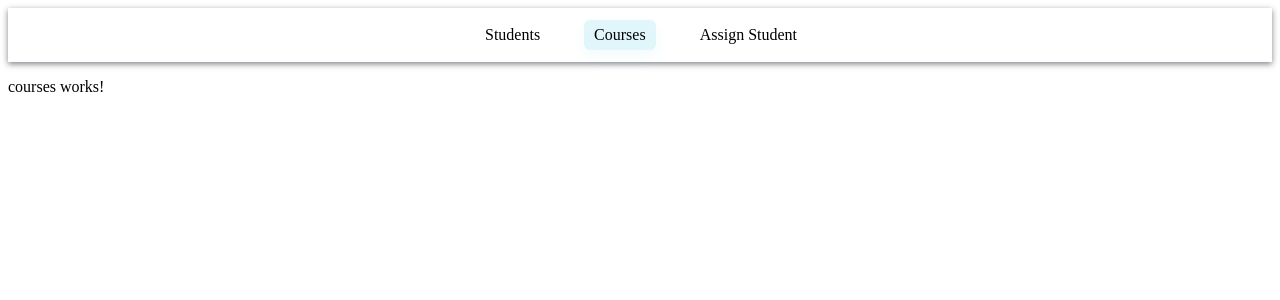
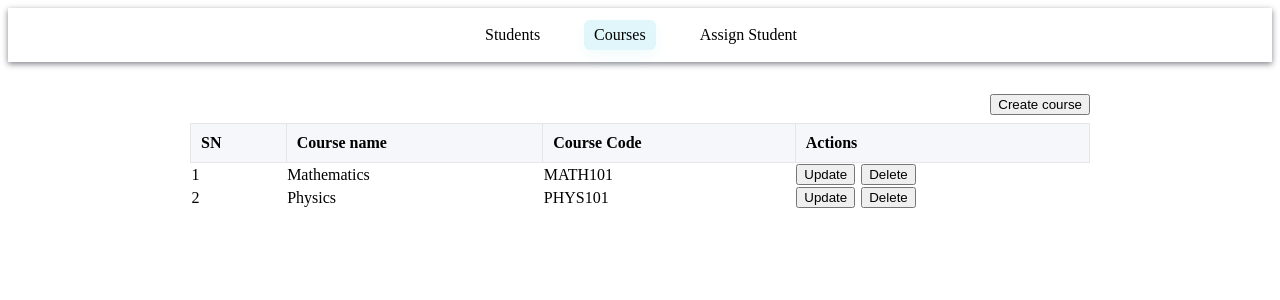
Before and after one commit to adnan-bin-wahid/Angular19-CourseAssignment, an Angular app in the folder student-course-Assignment/: page /courses in a window 1280 px wide. Shown: the top 300 px of the page. Built offline with nearby package versions, Linux system fonts and the light colour scheme.

Commit message:
course functionality done

```diff
--- a/student-course-Assignment/src/app/app.routes.ts
+++ b/student-course-Assignment/src/app/app.routes.ts
@@ -5,6 +5,7 @@ import { StudentsComponent } from './components/students/students.component';
 import { CoursesComponent } from './components/courses/courses.component';
 import { AssignStudentsComponent } from './components/assign-students/assign-students.component';
 import { CreateStudentComponent } from './components/students/create-student.component';
+import { CreateCourseComponent } from './components/courses/create-course/create-course.component';
 
 export const routes: Routes = [
   { path: '', redirectTo: 'students', pathMatch: 'full' },
@@ -12,5 +13,6 @@ export const routes: Routes = [
   { path: 'create-student', component: CreateStudentComponent },
   { path: 'courses', component: CoursesComponent },
   { path: 'assigned', component: AssignStudentsComponent },
-  { path: '**', redirectTo: 'students' }
+  { path: 'create-course', component: CreateCourseComponent},
+  { path: '**', redirectTo: 'students' },
 ];
--- a/student-course-Assignment/src/app/components/courses/courses.component.css
+++ b/student-course-Assignment/src/app/components/courses/courses.component.css
@@ -0,0 +1,14 @@
+.course-page{max-width:900px;margin:20px auto;padding:12px}
+.actions{text-align:right;margin-bottom:8px}
+.courses-table{width:100%;border-collapse:collapse;background:#fff}
+.courses-table th,.students-table td{padding:10px;border:1px solid #e6e6e6;text-align:left}
+.courses-table th{background:#f5f7fa}
+.courses-table button{margin-right:6px}
+
+/* modal */
+.modal-backdrop{position:fixed;inset:0;background:rgba(0,0,0,0.45);display:flex;align-items:center;justify-content:center}
+.modal{background:#fff;padding:18px;border-radius:8px;min-width:320px;box-shadow:0 8px 30px rgba(2,6,23,0.4)}
+.modal label{display:block;margin-bottom:10px}
+.modal input{width:100%;padding:8px;margin-top:6px}
+.modal-actions{text-align:right}
+.modal-actions button{margin-left:8px}
--- a/student-course-Assignment/src/app/components/courses/courses.component.html
+++ b/student-course-Assignment/src/app/components/courses/courses.component.html
@@ -1 +1,46 @@
-<p>courses works!</p>
+<section class="course-page">
+    <div class="actions">
+        <button (click)="create()">Create course</button>
+    </div>
+
+    <table class="courses-table">
+        <thead>
+            <tr>
+                <th>SN</th>
+                <th>Course name</th>
+                <th>Course Code</th>
+                <th>Actions</th>
+            </tr>
+        </thead>
+        <tbody>
+            <tr *ngFor="let c of courses$ | async; let i = index">
+                <td>{{ i + 1 }}</td>
+                <td>{{ c.name }}</td>
+                <td>{{ c.courseCode }}</td>
+                <td>
+                    <button (click)="edit(c)">Update</button>
+                    <button (click)="delete(c.id)">Delete</button>
+                </td>
+            </tr>
+    </table>
+
+</section>
+
+<!-- Edit modal -->
+<div class="modal-backdrop" *ngIf="editing">
+    <div class="modal" *ngIf="editModel">
+        <h3>Edit course</h3>
+        <label>
+            Name
+            <input [(ngModel)]="editModel.name" />
+        </label>
+        <label>
+            Course Code
+            <input [(ngModel)]="editModel.courseCode" />
+        </label>
+        <div class="modal-actions">
+            <button (click)="saveEdit()">Update</button>
+            <button (click)="closeModal()">Cancel</button>
+        </div>
+    </div>
+</div>
--- a/student-course-Assignment/src/app/components/courses/courses.component.ts
+++ b/student-course-Assignment/src/app/components/courses/courses.component.ts
@@ -1,11 +1,53 @@
+import { CommonModule } from '@angular/common';
 import { Component } from '@angular/core';
+import { FormsModule } from '@angular/forms';
+import { Observable } from 'rxjs';
+import { Router } from '@angular/router';
+import { CourseService } from '../../services/course.service';
+import { Course } from '../../models/course';
 
 @Component({
   selector: 'app-courses',
-  imports: [],
+  imports: [CommonModule, FormsModule],
   templateUrl: './courses.component.html',
   styleUrls: ['./courses.component.css']
 })
+
 export class CoursesComponent {
+  courses$: Observable<Course[]>;
+  editing: boolean = false;
+  editModel: { id: number; name: string; courseCode: string } | null = null;
+
+
+  constructor(private courses: CourseService, private router: Router ){
+    this.courses$ = this.courses.courses;
+  }
+
+  create(){
+    this.router.navigate(['/create-course']);
+  }
+
+  delete(id: number){
+    if(!confirm('Delete this course?')) return;
+    this.courses.delete(id);
+  }
+
+  edit(c: Course){
+    this.editing = true;
+    this.editModel = { id: c.id, name: c.name, courseCode: c.courseCode };
+  }
+
+  closeModal(){
+    this.editing = false;
+    this.editModel = null;
+  }
+
+  async saveEdit(){
+    if(!this.editModel) return;
+    const { id, name, courseCode } = this.editModel;
+    if(!name.trim() || !courseCode.trim()) return;
+    this.courses.update(id, { name: name.trim(), courseCode: courseCode.trim() });
+    this.closeModal();
+  }
 
 }
--- /dev/null
+++ b/student-course-Assignment/src/app/components/courses/create-course/create-course.component.ts
@@ -0,0 +1,57 @@
+import { Component } from '@angular/core';
+import { CommonModule } from '@angular/common';
+import { FormsModule } from '@angular/forms';
+import { CourseService } from '../../../services/course.service';
+import { Router } from '@angular/router';
+
+@Component({
+  selector: 'app-create-course',
+  imports: [CommonModule, FormsModule],
+  template: `
+    <div class="create-form">
+      <h2>Create course</h2>
+      <form (ngSubmit)="submit()">
+        <label>
+          Name
+          <input name="name" [(ngModel)]="name" required />
+        </label>
+        <label>
+          Course Code
+          <input name="courseCode" [(ngModel)]="courseCode" required />
+        </label>
+        <div class="actions">
+          <button type="submit">Submit</button>
+          <button type="button" (click)="cancel()">Cancel</button>
+        </div>
+      </form>
+    </div>
+  `,
+  styles: [
+    `
+    .create-form{max-width:520px;margin:20px auto;padding:18px;border-radius:8px;background:#fff}
+    label{display:block;margin-bottom:12px}
+    input{display:block;width:100%;padding:8px;margin-top:6px}
+    .actions{margin-top:12px}
+    button{margin-right:8px}
+  `]
+})
+export class CreateCourseComponent {
+
+  name = '';
+  courseCode = '';
+
+  constructor(private courses: CourseService, private router: Router) {
+
+  }
+
+  submit() {
+    if (!this.name.trim() || !this.courseCode.trim()) return;
+    this.courses.add({ name: this.name.trim(), courseCode: this.courseCode.trim() });
+    this.router.navigate(['/courses']);
+  }
+
+  cancel(){
+    this.router.navigate(['/courses']);
+  }
+
+}
--- a/student-course-Assignment/src/app/components/students/students.component.ts
+++ b/student-course-Assignment/src/app/components/students/students.component.ts
@@ -15,12 +15,11 @@ import { Student } from '../../models/student';
 })
 export class StudentsComponent {
   students$: Observable<Student[]>;
-  // modal state
   editing: boolean = false;
   editModel: { id: number; name: string; rollNumber: string } | null = null;
 
   constructor(private students: StudentService, private router: Router) {
-    this.students$ = this.students.students$;
+    this.students$ = this.students.students;
   }
 
   create() {
--- /dev/null
+++ b/student-course-Assignment/src/app/services/course.service.ts
@@ -0,0 +1,34 @@
+import { Injectable } from '@angular/core';
+import { Course,COURSES } from '../models/course';
+import { BehaviorSubject } from 'rxjs';
+
+@Injectable({
+  providedIn: 'root'
+})
+export class CourseService {
+  private coursesSource = new BehaviorSubject<Course[]>([...COURSES]);
+  courses = this.coursesSource.asObservable();
+
+  getCurrent() {
+    return this.coursesSource.getValue();
+  }
+
+  add(course: Omit<Course, 'id'>){
+    const current = this.getCurrent();
+    const id = current.length ? Math.max(...current.map(c =>c.id)) +1 : 1;
+    const newCourse: Course = {id, ...course};
+    this.coursesSource.next([...current, newCourse]);
+    return newCourse;
+  }
+
+  update(id: number, updates: Partial<Course>){
+    const current = this.getCurrent().map(c => c.id === id ? { ...c, ...updates}: c);
+    this.coursesSource.next(current)
+  }
+
+  delete(id: number){
+    const current = this.getCurrent().filter(c => c.id !== id);
+    this.coursesSource.next(current)
+  }
+
+}
--- a/student-course-Assignment/src/app/services/student.service.ts
+++ b/student-course-Assignment/src/app/services/student.service.ts
@@ -5,7 +5,7 @@ import { Student, STUDENTS } from '../models/student';
 @Injectable({ providedIn: 'root' })
 export class StudentService {
   private studentsSource = new BehaviorSubject<Student[]>([...STUDENTS]);
-  students$ = this.studentsSource.asObservable();
+  students = this.studentsSource.asObservable();
 
   getCurrent() {
     return this.studentsSource.getValue();
```
